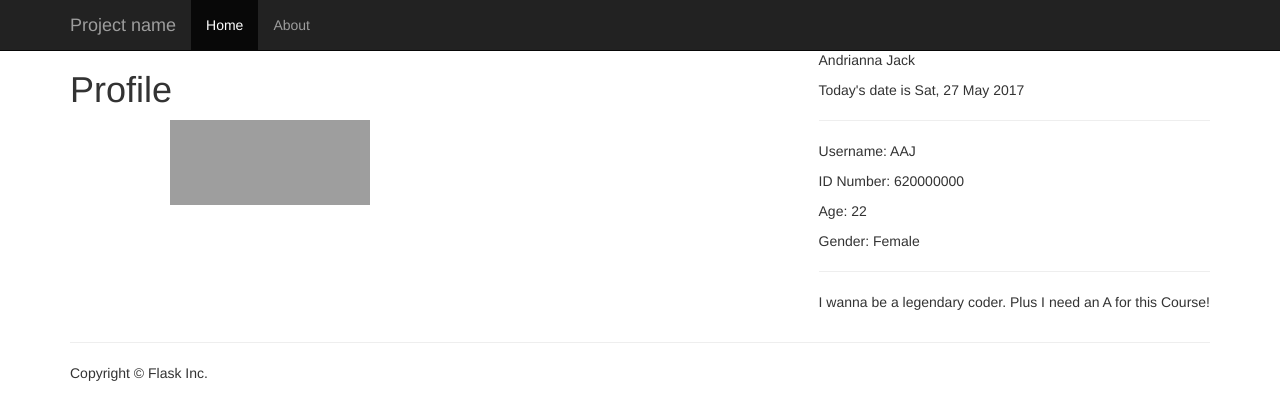
After one commit to AndriannaJ/info3180-lab2, a Flask app: page /profile in a window 1280 px wide. The commit adds this page. Shown: the top 420 px of the page. Run offline with Flask 2, Linux system fonts and the light colour scheme; some libraries are stand-ins or nearby versions; grey boxes are pictures that could not be loaded.

Commit message:
final commit

```diff
--- a/app/static/css/app.css
+++ b/app/static/css/app.css
@@ -1,3 +1,17 @@
 body {
     padding-top: 50px;
 }
+
+/*------------------profile---------------*/
+
+#profilepic{
+    float: left;
+    position: relative;
+    left: 100px;
+    right: 500px;
+}
+
+.aboutme{
+    float:right;
+    right: 300px;
+}
--- /dev/null
+++ b/app/templates/profile.html
@@ -0,0 +1,60 @@
+{% extends "base.html" %}
+
+<!-- {% block css %}
+<style type="text/css">
+    .infobox{
+        width: 320px;
+       border-style: inset;
+        margin: 1px;
+    }
+
+    #profile_pic, #data_div{
+        float: left;
+        width: 200px;
+        margin: 20px;
+    }
+
+</style>
+{% endblock %} -->
+
+{% block main %}
+<div id ="headingandprofilepic" style="display: inline-block">
+    <div id="heading">
+        <h1>Profile</h1>
+    </div>
+
+    <div id= "profilepic">
+
+
+<!--    <img src="/static/profilepic.jpg" width="150" height="150"> -->
+    <img src="{{ url_for('static', filename = 'profilepic.jpg') }}" width="200" height="85"></img>
+
+    </div>
+</div>
+
+<body>
+    <div class= "aboutme">
+        <div class = "name">
+            <p> Andrianna Jack </p>
+        </div>
+
+        <div class = "date">
+            <p> {{ date }} </p>
+        </div>
+        <hr>
+
+        <div class = "userinfo">
+            <p> Username: AAJ </p>
+            <p> ID Number: 620000000 </p>
+            <p> Age: 22 </p>
+            <p> Gender: Female </p>
+        </div>
+        <hr>
+
+        <div class = "Statusmessage">
+            <p> I wanna be a legendary coder. Plus I need an A for this Course! </p>
+        </div>
+    </div>
+</body>
+
+{% endblock %}
--- a/app/views.py
+++ b/app/views.py
@@ -7,11 +7,19 @@ This file creates your application.
 
 from app import app
 from flask import render_template, request, redirect, url_for
+import datetime
+import time
 
 
 ###
 # Routing for your application.
 ###
+
+@app.route('/profile')
+def profile ():
+    "Render website's home page"
+    return render_template ('profile.html', date=timeinfo())
+
 
 @app.route('/')
 def home():
@@ -52,6 +60,9 @@ def page_not_found(error):
     """Custom 404 page."""
     return render_template('404.html'), 404
 
+def timeinfo():
+#    currentdate = time.strftime(format( "%a, %d %b %Y")
+    return "Today's date is " + time.strftime(format( "%a, %d %b %Y"))
 
 if __name__ == '__main__':
     app.run(debug=True,host="0.0.0.0",port="8080")
```
Also changed, not shown: app/static/profliepic.jpg (added).
